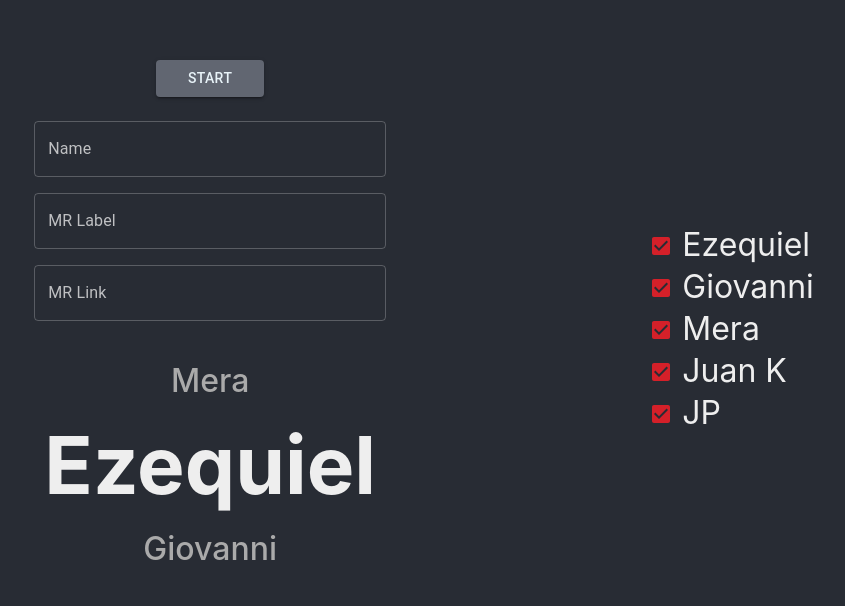
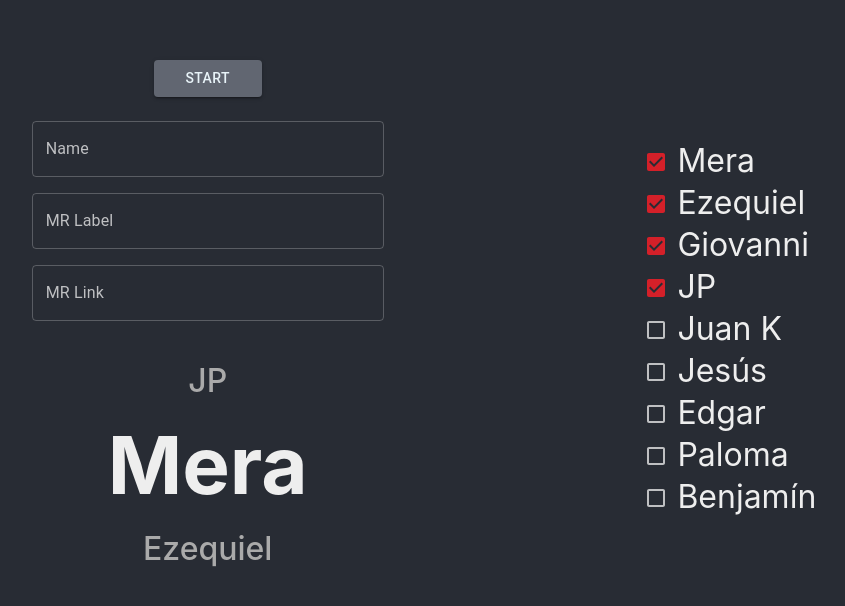
Before and after one commit to cococov/roulette-mr, a React (Create React App) app: page / in a window 1280 px wide. Shown: the part 110-716 px from the top of the page, without its empty margins (220-1065 px from the left). Built offline with nearby package versions, Linux system fonts and the light colour scheme.

Commit message:
fixed sort and added new options
Added new developers to the BASE_OPTIONS (temporal db) and fixed sort
problmes, using ramda.

```diff
--- a/package.json
+++ b/package.json
@@ -8,6 +8,7 @@
     "@testing-library/react": "^11.1.0",
     "@testing-library/user-event": "^12.1.10",
     "prop-types": "^15.7.2",
+    "ramda": "^0.27.1",
     "react": "^17.0.1",
     "react-dom": "^17.0.1",
     "react-scripts": "4.0.1",
--- a/src/stores/appStore.jsx
+++ b/src/stores/appStore.jsx
@@ -1,12 +1,13 @@
 import React, { createContext, useEffect, useState } from 'react';
 import PropTypes from 'prop-types';
+import * as R from 'ramda'
 
 /**
  * App Context.
  */
 const AppContext = createContext();
 
-const BASE_OPTIONS = ['Juan K', 'Mera', 'Ezequiel', 'Giovanni', 'JP'];
+const BASE_OPTIONS = ['Mera', 'Ezequiel', 'Giovanni', 'JP', 'Juan K',  'Jesús', 'Edgar', 'Paloma', 'Benjamín'];
 
 /**
  * App Provider.
@@ -17,15 +18,15 @@ export const AppProvider = ({ children }) => {
   const [selected, setSelected] = useState(0);
   const [running, setRunning] = useState(false);
   const [randomOptions, setRandomOptions] = useState([]);
-  const [selectedOptions, setSelectedOptions] = useState(BASE_OPTIONS.map(() => true));
+  const [selectedOptions, setSelectedOptions] = useState(BASE_OPTIONS.map((value, index) => index < 4));
 
   useEffect(() => {
-    setRandomOptions(BASE_OPTIONS.sort(() => 0.5 - Math.random()))
+    setRandomOptions(R.sort(() => 0.5 - Math.random(), BASE_OPTIONS))
   }, []);
 
   useEffect(() => {
-    const optionsToUse = BASE_OPTIONS.filter((value, index) => selectedOptions[index] )
-    setRandomOptions(optionsToUse.sort(() => 0.5 - Math.random()))
+    const optionsToUse = BASE_OPTIONS.filter((value, index) => selectedOptions[index])
+    setRandomOptions(R.sort(() => 0.5 - Math.random(), optionsToUse))
   }, [selectedOptions])
 
   return (
```
Also changed, not shown: 1 other file (tests, documents, lock files or other folders).
